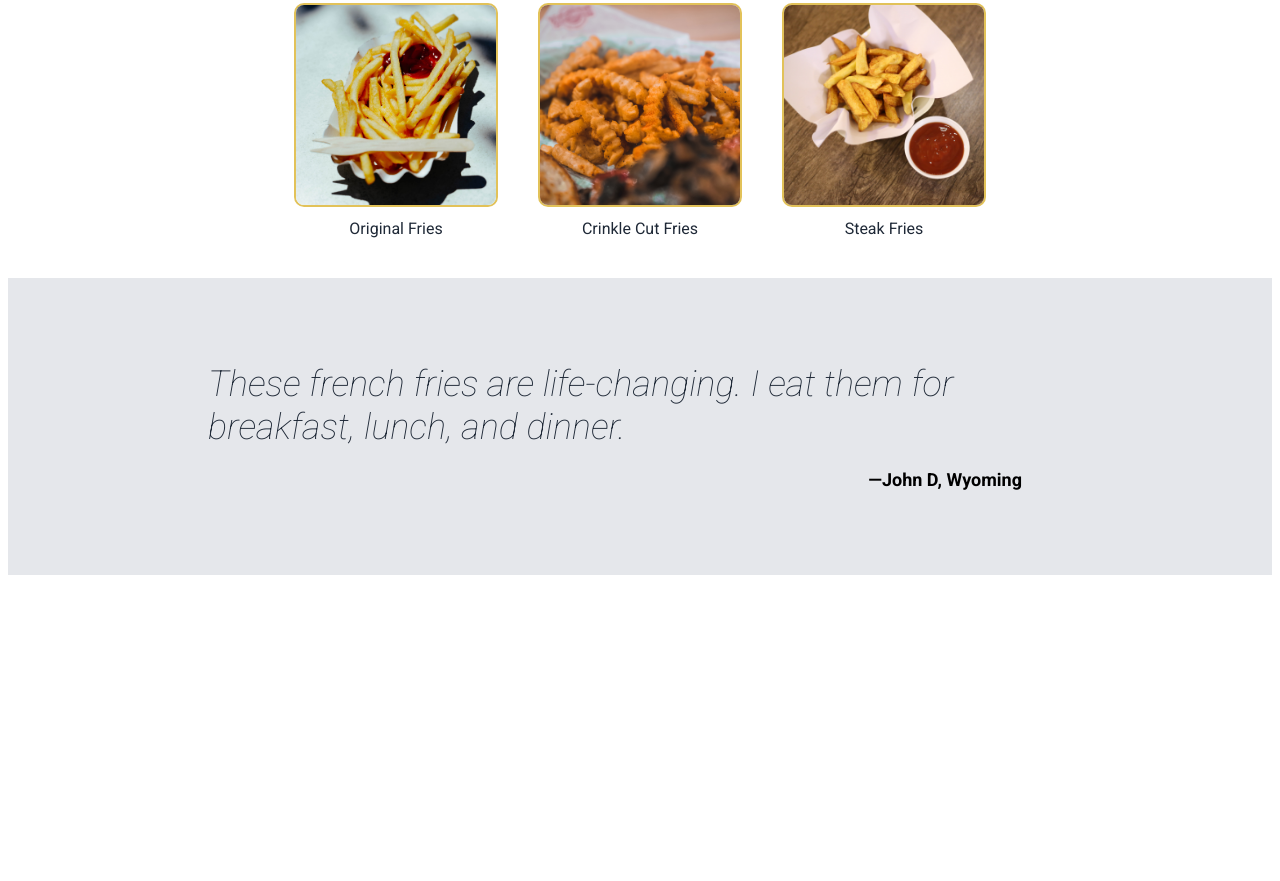
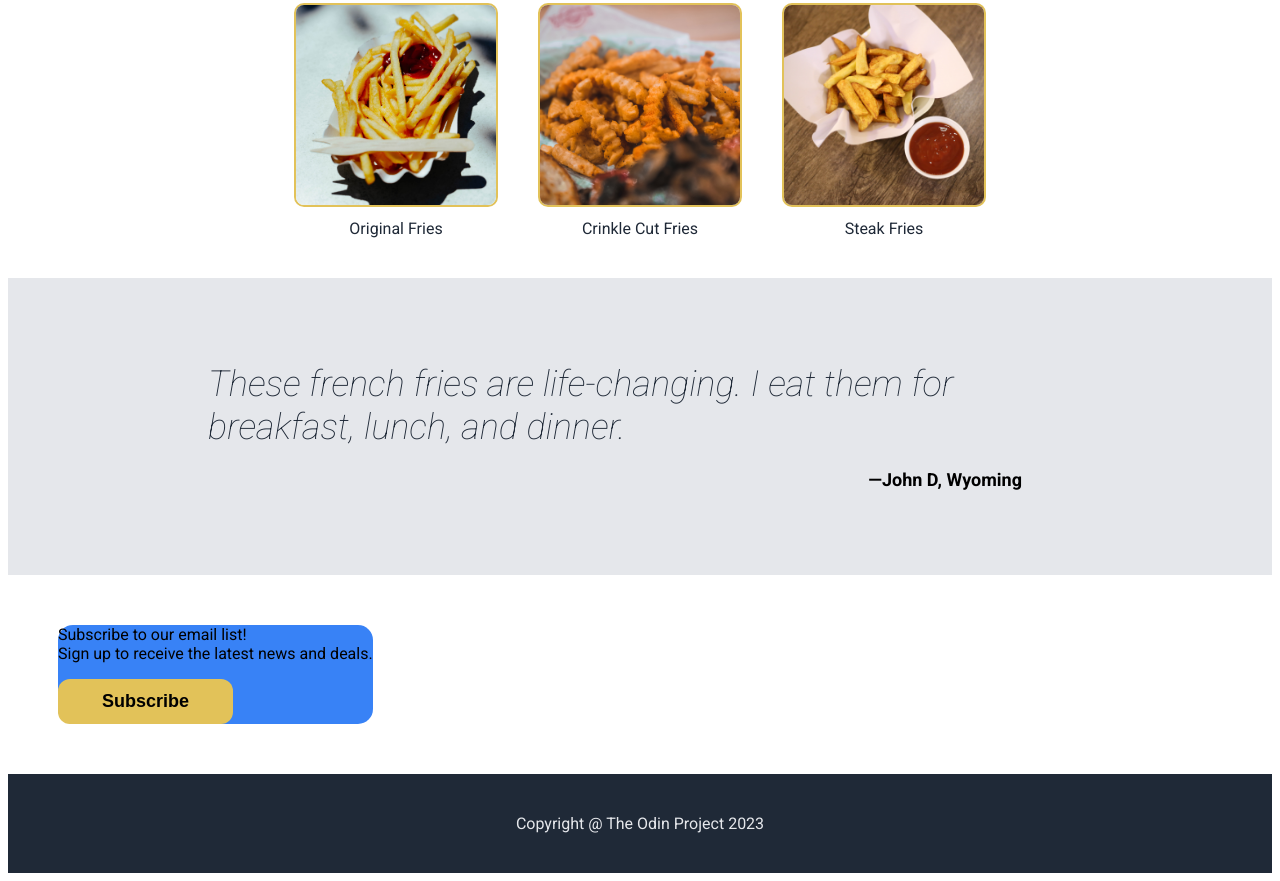
Before and after one commit to n-dett/odin-landing-page, a plain HTML site: page index.html in a window 1280 px wide. Shown: the part 599-1480 px from the top of the page. Before the commit the page ends 1182 px from the top, so only its background shows below. Drawn offline with Linux system fonts and the light colour scheme.

Commit message:
Add and style footer

```diff
--- a/index.html
+++ b/index.html
@@ -28,7 +28,7 @@
         <div class="hero-heading">
             We make delicious fries.
         </div>
-        <div class="hero-body">Our french fries are always hot, always crispy, and always made-to-order</div>
+        <div class="text-body">Our french fries are always hot, always crispy, and always made-to-order</div>
         <button type="button">Order Now</button>
     </div>
     <div class="hero-image">
@@ -66,8 +66,22 @@
     </div>
 
   </div>
+  <div class="cta">
+    <div class="cta-container">
+        <div cta-text>
+            <div class="cta-heading">
+                Subscribe to our email list!
+            </div>
+            <div text-body>
+                Sign up to receive the latest news and deals.
+            </div>
+        </div>
+        <button type="button">Subscribe</button>
+    </div>
+
+  </div>
   <div class="footer">
-
+    Copyright @ The Odin Project 2023
   </div>
 
 
--- a/styles.css
+++ b/styles.css
@@ -20,10 +20,11 @@ body {
 }
 
 .links,
-.hero-body {
+.text-body {
     text-decoration: none;
     color: #E5E7EB;
     font-size: 18px;
+    font-weight: 400;
 }
 
 .li {
@@ -152,3 +153,32 @@ button {
     font-weight: 700;
     padding-right: 50px;
 }
+
+.cta {
+    display: flex;
+    padding: 50px;
+
+}
+
+.cta-container {
+    display: flex;
+    background-color: #3882f6;
+    border-radius: 15px;
+    flex-direction: column;
+}
+
+.cta-text {
+    display: flex;
+    flex-direction: column;
+}
+
+.cta-heading {
+
+}
+
+.footer {
+    text-align: center;
+    background-color: #1f2937;
+    color: #E5E7EB;
+    padding: 40px 0;
+}
```
